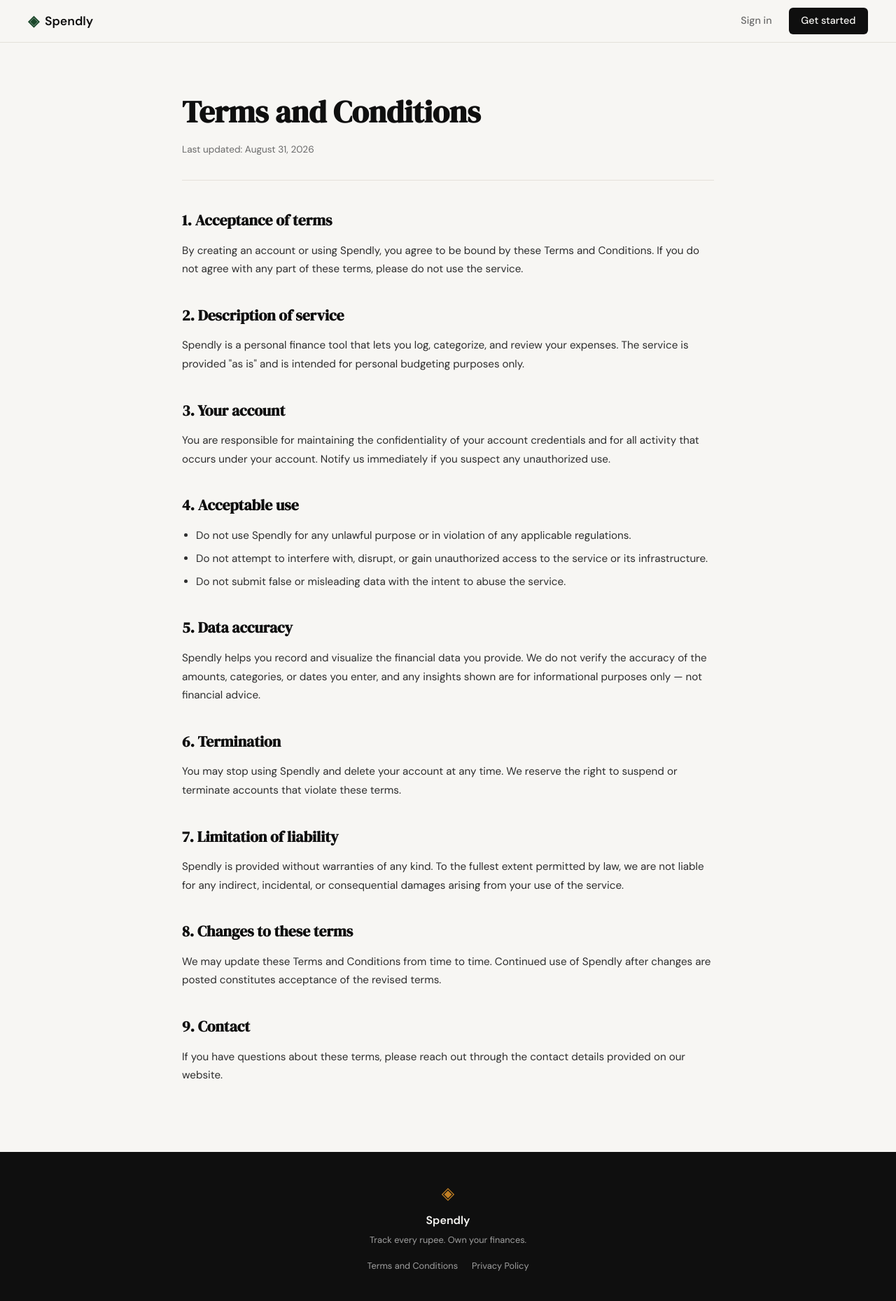
After one commit to VikasGrowth/Spendly, a Flask app: page /terms in a window 1280 px wide. The commit adds this page. Shown: the whole page at 70% size. Run offline with Flask 3, Linux system fonts and the light colour scheme.

Commit message:
Add Terms and Conditions and Privacy Policy pages

```diff
--- a/app.py
+++ b/app.py
@@ -20,6 +20,16 @@ def register():
 @app.route("/login")
 def login():
     return render_template("login.html")
+
+
+@app.route("/terms")
+def terms():
+    return render_template("terms.html")
+
+
+@app.route("/privacy")
+def privacy():
+    return render_template("privacy.html")
 
 
 # ------------------------------------------------------------------ #
--- a/static/css/style.css
+++ b/static/css/style.css
@@ -507,6 +507,87 @@ a { color: inherit; text-decoration: none; }
     color: var(--ink-faint);
 }
 
+.footer-links {
+    display: flex;
+    gap: 1.25rem;
+    margin-top: 0.6rem;
+}
+
+.footer-links a {
+    font-size: 0.8rem;
+    color: var(--ink-faint);
+    transition: color 0.2s;
+}
+
+.footer-links a:hover {
+    color: var(--paper);
+    text-decoration: underline;
+}
+
+/* ------------------------------------------------------------------ */
+/* Legal pages (Terms, Privacy)                                        */
+/* ------------------------------------------------------------------ */
+
+.legal-section {
+    padding: 4rem 2rem 5rem;
+}
+
+.legal-container {
+    max-width: 760px;
+    margin: 0 auto;
+}
+
+.legal-header {
+    margin-bottom: 2.5rem;
+    padding-bottom: 2rem;
+    border-bottom: 1px solid var(--border);
+}
+
+.legal-title {
+    font-family: var(--font-display);
+    font-size: clamp(2rem, 4vw, 2.75rem);
+    color: var(--ink);
+    margin-bottom: 0.5rem;
+}
+
+.legal-updated {
+    font-size: 0.85rem;
+    color: var(--ink-muted);
+}
+
+.legal-body h2 {
+    font-family: var(--font-display);
+    font-size: 1.35rem;
+    color: var(--ink);
+    margin-top: 2.25rem;
+    margin-bottom: 0.75rem;
+}
+
+.legal-body h2:first-child { margin-top: 0; }
+
+.legal-body p {
+    font-size: 0.95rem;
+    color: var(--ink-soft);
+    line-height: 1.75;
+    margin-bottom: 1rem;
+}
+
+.legal-body ul {
+    margin: 0 0 1rem 1.25rem;
+    color: var(--ink-soft);
+    font-size: 0.95rem;
+    line-height: 1.75;
+}
+
+.legal-body li { margin-bottom: 0.4rem; }
+
+.legal-body a {
+    color: var(--accent);
+    font-weight: 500;
+}
+
+.legal-body a:hover { text-decoration: underline; }
+
 /* ------------------------------------------------------------------ */
 /* Responsive                                                          */
 /* ------------------------------------------------------------------ */
--- a/templates/base.html
+++ b/templates/base.html
@@ -34,8 +34,10 @@
             <span class="brand-icon">◈</span>
             <span class="footer-name">Spendly</span>
             <p class="footer-copy">Track every rupee. Own your finances.</p>
-            <a href="#">Terms and Conditions</a>
-            <a href="#">Privacy Policy</a>
+            <div class="footer-links">
+                <a href="{{ url_for('terms') }}">Terms and Conditions</a>
+                <a href="{{ url_for('privacy') }}">Privacy Policy</a>
+            </div>
         </div>
     </footer>
 
--- /dev/null
+++ b/templates/terms.html
@@ -0,0 +1,51 @@
+{% extends "base.html" %}
+
+{% block title %}Terms and Conditions — Spendly{% endblock %}
+
+{% block content %}
+
+<section class="legal-section">
+    <div class="legal-container">
+
+        <div class="legal-header">
+            <h1 class="legal-title">Terms and Conditions</h1>
+            <p class="legal-updated">Last updated: August 31, 2026</p>
+        </div>
+
+        <div class="legal-body">
+            <h2>1. Acceptance of terms</h2>
+            <p>By creating an account or using Spendly, you agree to be bound by these Terms and Conditions. If you do not agree with any part of these terms, please do not use the service.</p>
+
+            <h2>2. Description of service</h2>
+            <p>Spendly is a personal finance tool that lets you log, categorize, and review your expenses. The service is provided "as is" and is intended for personal budgeting purposes only.</p>
+
+            <h2>3. Your account</h2>
+            <p>You are responsible for maintaining the confidentiality of your account credentials and for all activity that occurs under your account. Notify us immediately if you suspect any unauthorized use.</p>
+
+            <h2>4. Acceptable use</h2>
+            <ul>
+                <li>Do not use Spendly for any unlawful purpose or in violation of any applicable regulations.</li>
+                <li>Do not attempt to interfere with, disrupt, or gain unauthorized access to the service or its infrastructure.</li>
+                <li>Do not submit false or misleading data with the intent to abuse the service.</li>
+            </ul>
+
+            <h2>5. Data accuracy</h2>
+            <p>Spendly helps you record and visualize the financial data you provide. We do not verify the accuracy of the amounts, categories, or dates you enter, and any insights shown are for informational purposes only — not financial advice.</p>
+
+            <h2>6. Termination</h2>
+            <p>You may stop using Spendly and delete your account at any time. We reserve the right to suspend or terminate accounts that violate these terms.</p>
+
+            <h2>7. Limitation of liability</h2>
+            <p>Spendly is provided without warranties of any kind. To the fullest extent permitted by law, we are not liable for any indirect, incidental, or consequential damages arising from your use of the service.</p>
+
+            <h2>8. Changes to these terms</h2>
+            <p>We may update these Terms and Conditions from time to time. Continued use of Spendly after changes are posted constitutes acceptance of the revised terms.</p>
+
+            <h2>9. Contact</h2>
+            <p>If you have questions about these terms, please reach out through the contact details provided on our website.</p>
+        </div>
+
+    </div>
+</section>
+
+{% endblock %}
```
Also changed, not shown: templates/privacy.html (added, +51 -0 lines).
